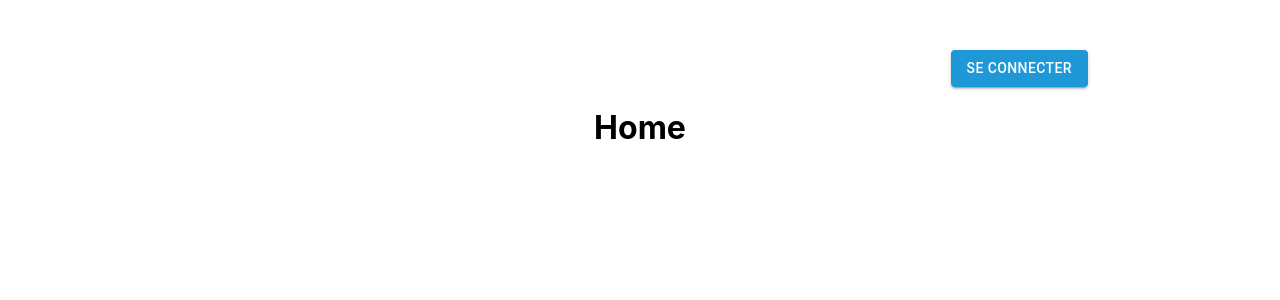
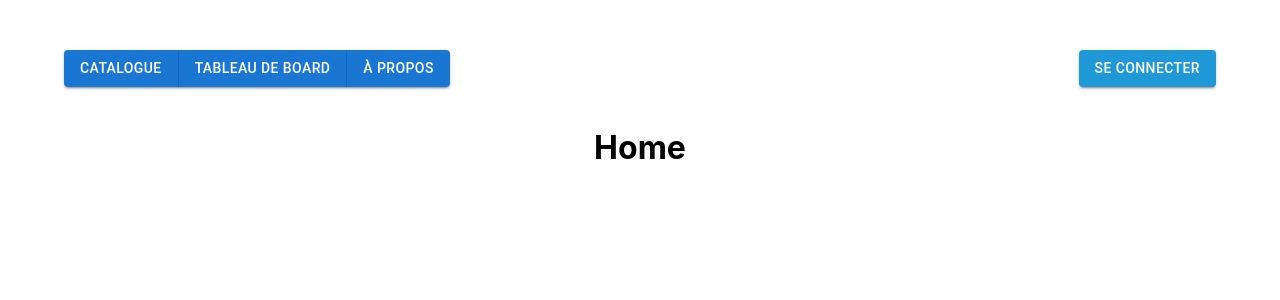
Before and after one commit to EdwardHealy00/Projet-LAC, a React (Create React App) app in the folder client/: page / in a window 1280 px wide. Shown: the top 300 px of the page. Built offline with nearby package versions, Linux system fonts and the light colour scheme.

Commit message:
fixed menu

```diff
--- /dev/null
+++ b/client/src/components/common/NavBar.scss
@@ -0,0 +1,6 @@
+#navbar {
+    display: flex;
+    justify-content: space-between;
+    width: 100%;
+    margin-bottom: 20px;
+}
--- a/client/src/components/common/NavBar.tsx
+++ b/client/src/components/common/NavBar.tsx
@@ -1,24 +1,27 @@
-import { AccountCircle } from "@mui/icons-material";
 import { Button, ButtonGroup } from "@mui/material";
 import React from "react";
-import '../../styles/NavBar.scss';
+import './NavBar.scss';
 import Login from "../connection/Login";
-import Register from "../connection/Register";
 
 interface Props { }
 
 const NavBar: React.FC<Props> = ({ }) => {
+
     return (
+      <div id="navbar">
         <div id="profile">
-        {/* <ButtonGroup
+          <ButtonGroup
             variant="contained"
             aria-label="outlined primary button group"
           >
-          <Button>Catalogue</Button>
-          <Button>Dashboard</Button>
+            <Button href="/catalogue">Catalogue</Button>
+            <Button href="/dashboard">Tableau de board</Button>
             <Button>À propos</Button>
-        </ButtonGroup> */}
+          </ButtonGroup>
+        </div>
+        <div id="loginStatus">
           <Login />
+        </div>
       </div>
     );
 }
--- a/client/src/styles/LightCaseStudy.scss
+++ b/client/src/styles/LightCaseStudy.scss
@@ -2,7 +2,7 @@
   display: flex;
   flex-direction: column;
   align-items: center;
-  margin: 50px 15% 0 15%;
+  margin: 50px 5% 0 5%;
 }
 
 #main-line {
--- a/client/src/styles/NavBar.scss
+++ /dev/null
@@ -1,3 +0,0 @@
-#profile {
-    align-self: flex-end;
-}
```
Lines whose indentation alone changed are shown as unchanged.
